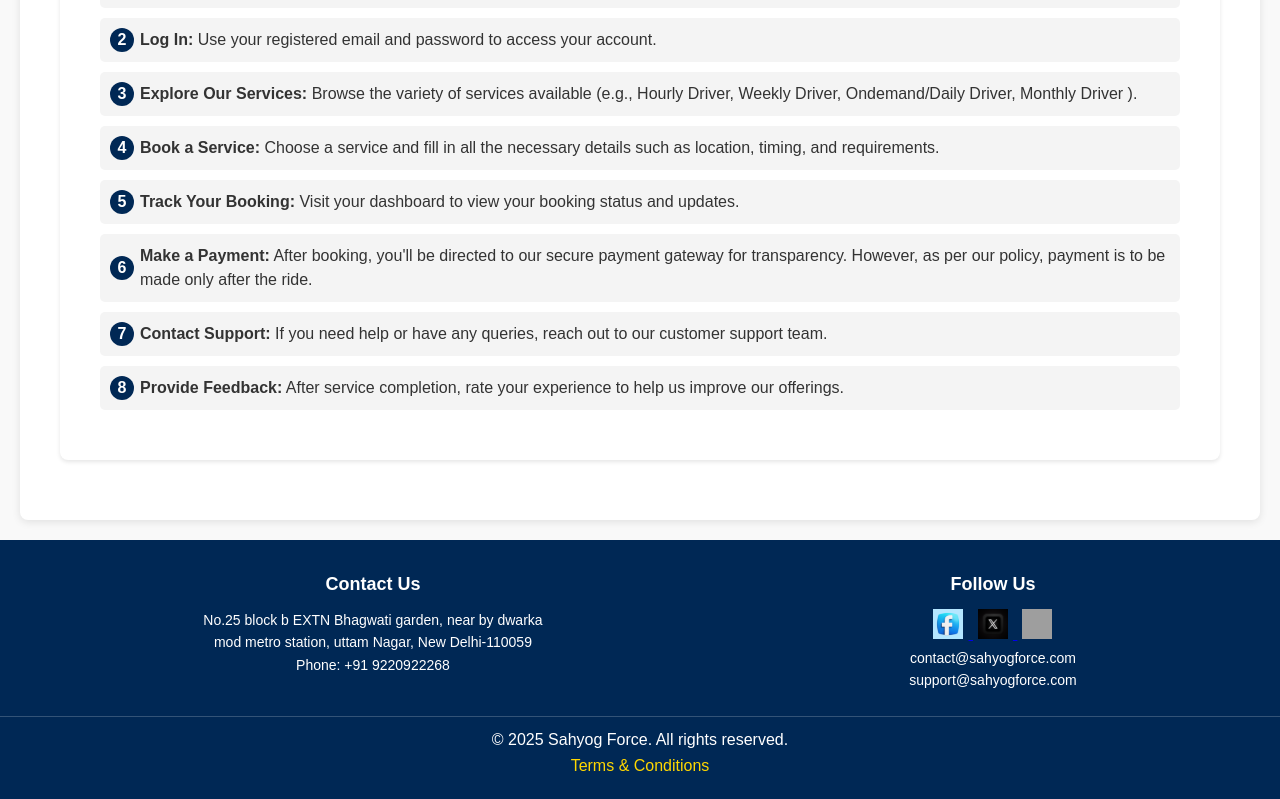
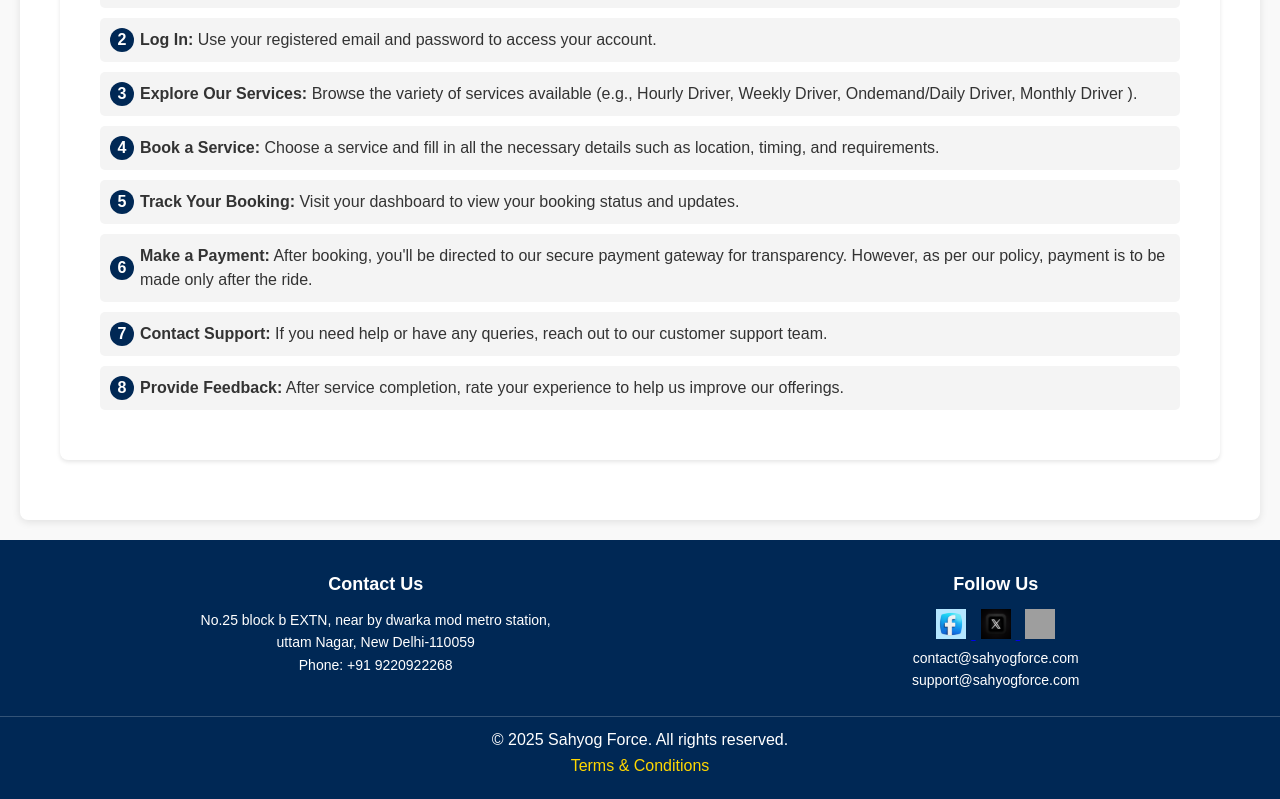
Before and after one commit to ayushmishra25/Tours-and-Travels, a React (Vite) app in the folder Frontend/: page / in a window 1280 px wide. Shown: the part 918-1717 px from the top of the page. Built offline with nearby package versions, Linux system fonts and the light colour scheme; grey boxes are pictures that could not be loaded.

Commit message:
changes in address

```diff
--- a/Frontend/src/components/Footer.jsx
+++ b/Frontend/src/components/Footer.jsx
@@ -7,8 +7,8 @@ function Footer() {
       <div className="footer-container">
         <div className="footer-section">
           <h2>Contact Us</h2>
-          <p>No.25 block b EXTN Bhagwati garden, near by dwarka</p>
-          <p>mod metro station, uttam Nagar, New Delhi-110059</p>
+          <p>No.25 block b EXTN, near by dwarka mod metro station,</p>
+          <p>uttam Nagar, New Delhi-110059</p>
           <p>Phone: +91 9220922268</p>
         </div>
         <div className="footer-section">
```
